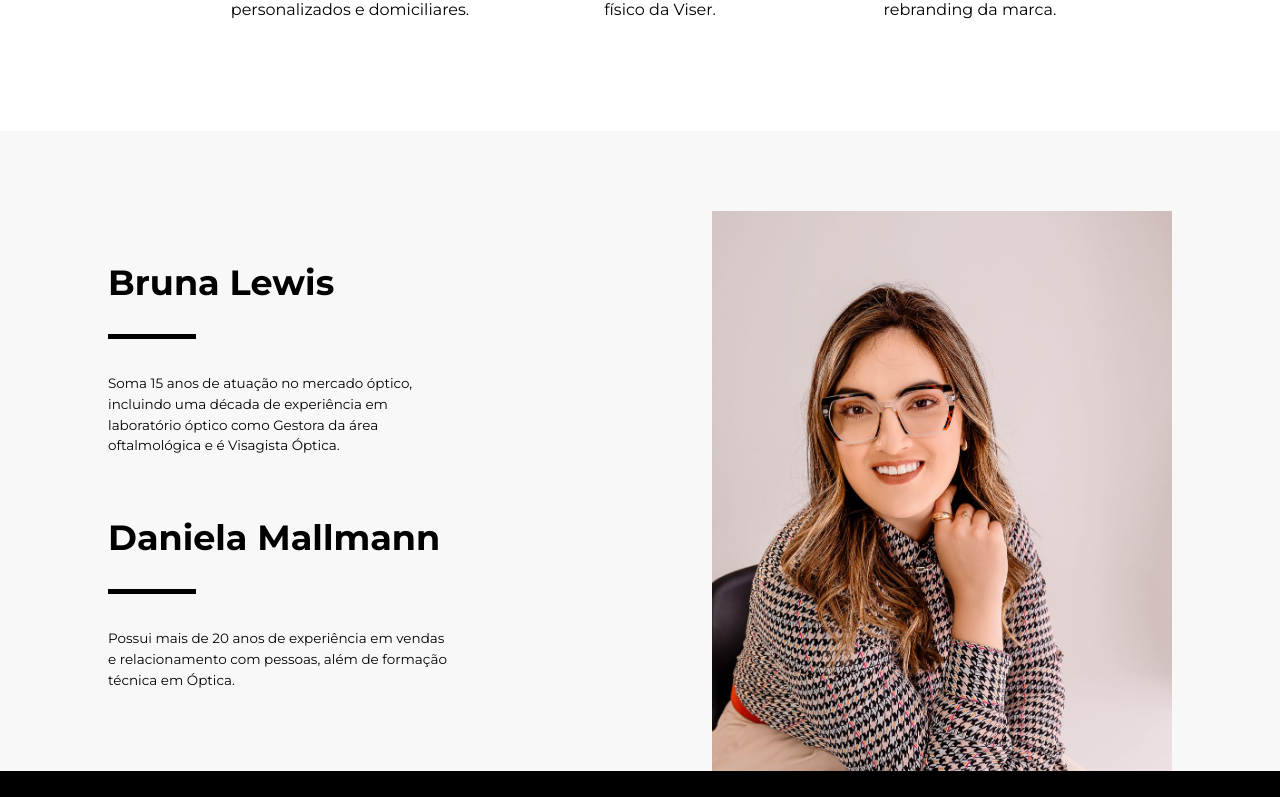
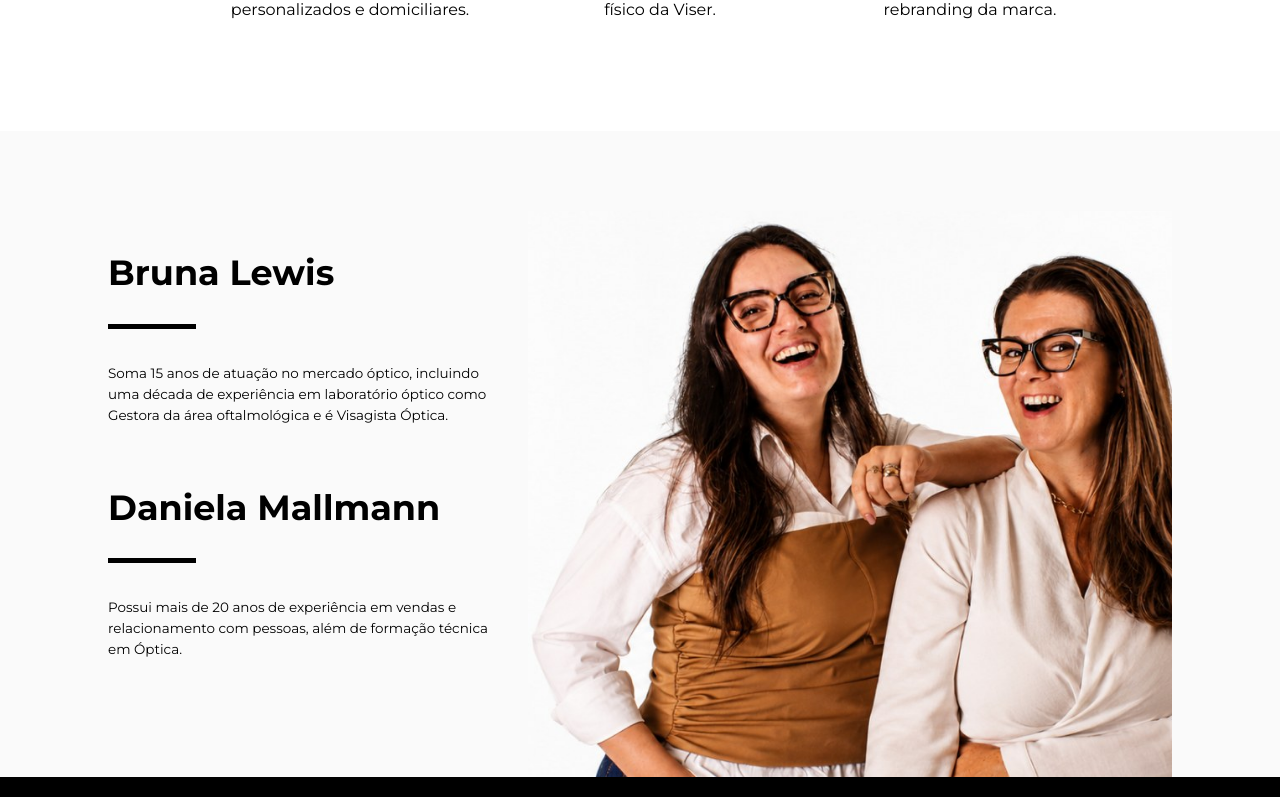
Before and after one commit to gabriel-kuhn20/projectViser, a React (Vite) app in the folder frontend/: page /quem-somos in a window 1280 px wide. Shown: the part 2043-2840 px from the top of the page. Built offline with nearby package versions, Linux system fonts and the light colour scheme; no server answers.

Commit message:
fix(frontend): usa a foto das fundadoras juntas em Quem Somos

```diff
--- a/frontend/src/componentes_site/imagensSite.ts
+++ b/frontend/src/componentes_site/imagensSite.ts
@@ -13,7 +13,7 @@ import estiloCasual from "../assets/site/estilo-casual.jpg";
 import estiloModerno from "../assets/site/estilo-moderno.jpg";
 import historia from "../assets/site/historia.jpg";
 import experiencia from "../assets/site/experiencia.jpg";
-import fundadoraBruna from "../assets/site/fundadora-bruna.jpg";
+import fundadoras from "../assets/site/fundadoras.jpg";
 import analise from "../assets/site/analise.jpg";
 import detalhe from "../assets/site/detalhe.jpg";
 import coloracao from "../assets/site/coloracao.jpg";
@@ -46,7 +46,7 @@ export const imagensSite = {
     // Quem somos
     historia: { src: historia, descricao: "Cliente sorrindo com óculos azul", posicao: "50% 20%" },
     experiencia: { src: experiencia, descricao: "Cliente segurando uma armação", posicao: "50% 25%" },
-    fundadoras: { src: fundadoraBruna, descricao: "Bruna Lewis", posicao: "50% 22%" },
+    fundadoras: { src: fundadoras, descricao: "Bruna Lewis e Daniela Mallmann sorrindo, fundo branco" },
     lojaCentro: { src: lojaCentro, descricao: "Interior de ótica com expositores iluminados", posicao: "18% 50%" },
     lojaSaoCristovao: { src: lojaSaoCristovao, descricao: "Ótica com espelho redondo e prateleiras de armações", posicao: "50% 50%" },
 
--- a/frontend/src/paginas_site/PaginaQuemSomos.tsx
+++ b/frontend/src/paginas_site/PaginaQuemSomos.tsx
@@ -97,9 +97,9 @@ export function PaginaQuemSomos() {
             </section>
 
             {/* Fundadoras */}
-            <section className="mt-[110px] bg-[#f8f8f8]">
-                <div className="site-container grid gap-10 pt-[80px] md:grid-cols-[minmax(0,1fr)_420px] md:items-end md:gap-16 lg:grid-cols-[minmax(0,1fr)_460px]">
-                    <div className="max-w-[340px] md:pb-[80px]">
+            <section className="mt-[110px] bg-[#fafafa]">
+                <div className="site-container grid gap-10 pt-[80px] md:grid-cols-[minmax(0,380px)_minmax(0,1fr)] md:items-end md:gap-10">
+                    <div className="max-w-[380px] md:self-center md:pb-[80px]">
                         <h2 className="text-[30px] font-bold md:text-[35px]">Bruna Lewis</h2>
                         <span className="site-barra mt-[24px]" aria-hidden="true" />
                         <p className="site-texto mt-[34px] text-[13.5px]">
@@ -114,8 +114,8 @@ export function PaginaQuemSomos() {
                             Óptica.
                         </p>
                     </div>
-                    {/* foto em pé (retrato), alinhada ao conteúdo e encostada no fim da seção */}
-                    <FotoSite chave="fundadoras" className="h-[480px] w-full md:h-[560px]" />
+                    {/* foto com fundo branco: encosta no fim da seção, sem moldura, como no Figma */}
+                    <FotoSite chave="fundadoras" className="mx-auto h-auto w-full max-w-[680px] md:ml-auto md:mr-0" />
                 </div>
             </section>
 
```
Also changed, not shown: frontend/src/assets/site/fundadora-bruna.jpg (deleted), frontend/src/assets/site/fundadoras.jpg (added).
